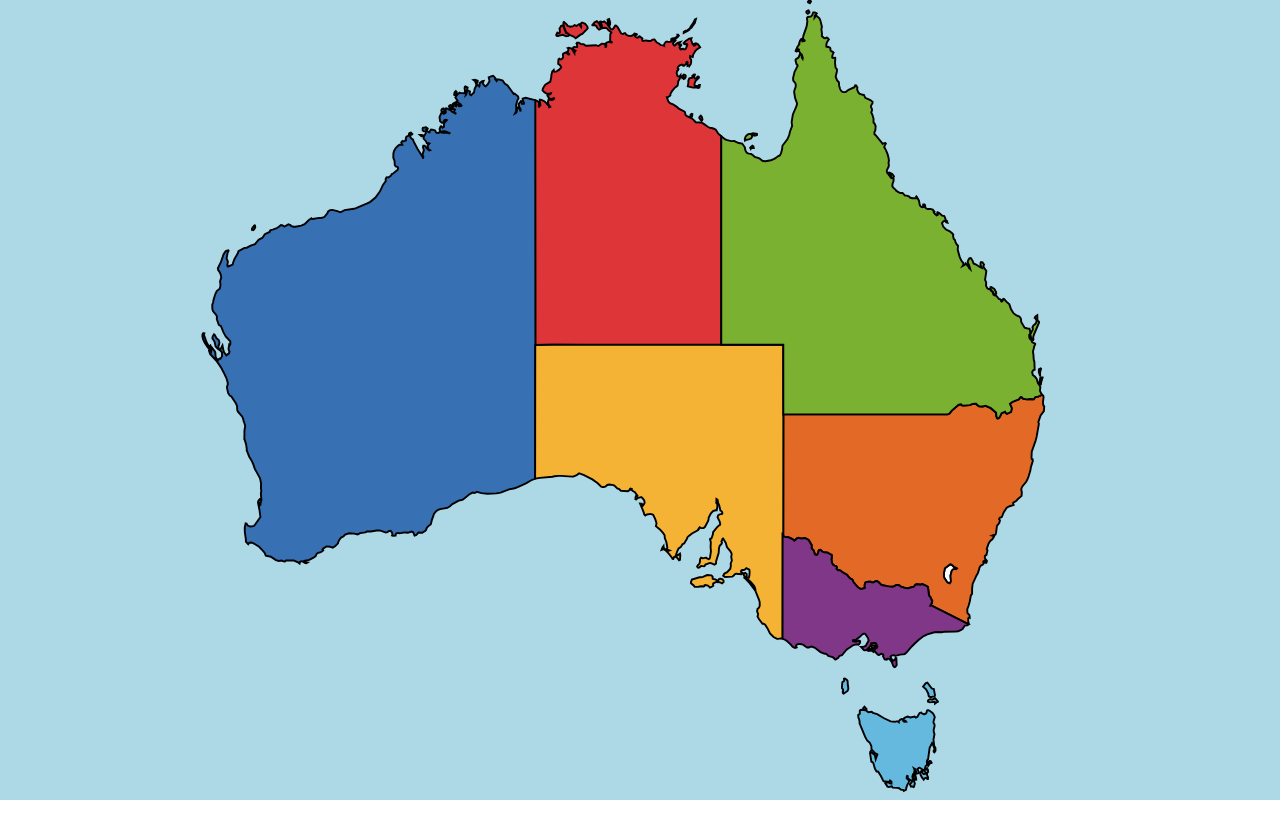
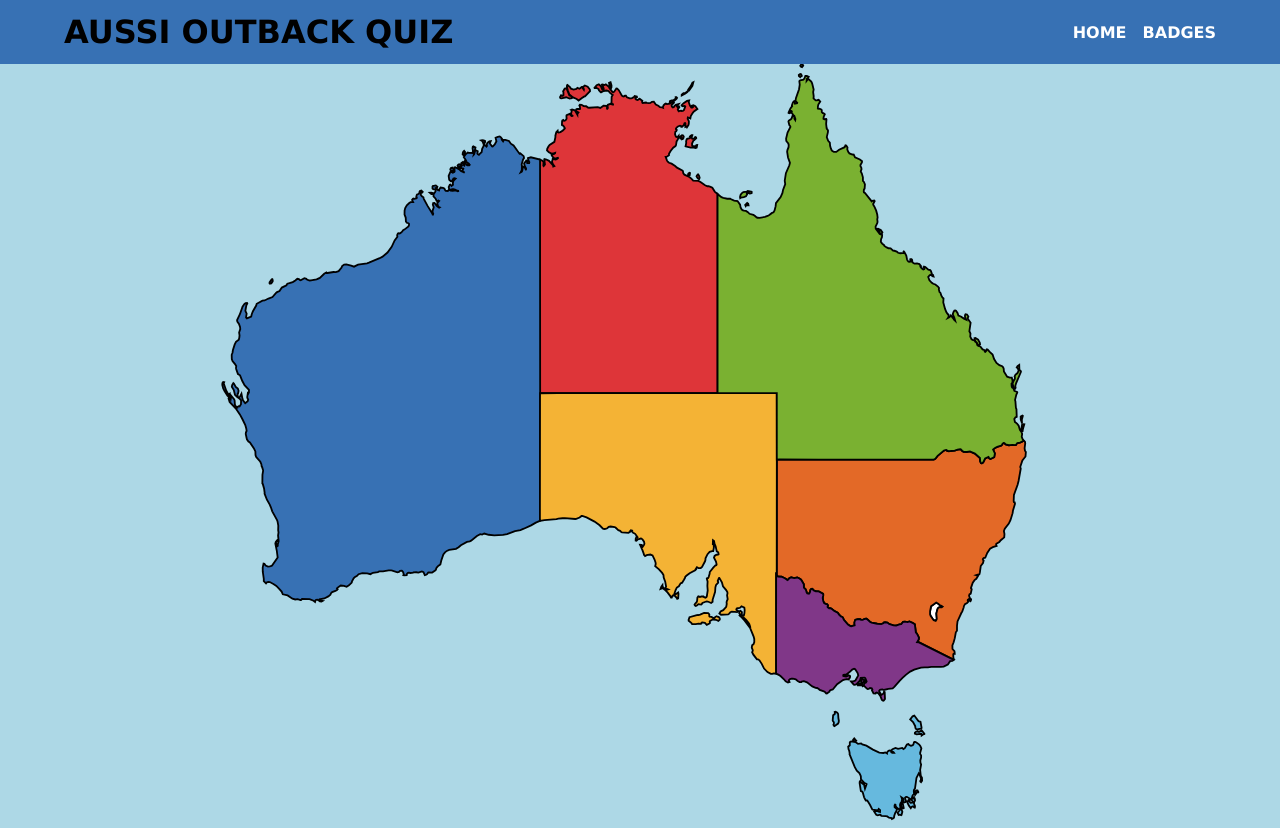
Before and after one commit to DarrachBarneveld/DarrachBarneveld-DarrachBarneveld-DarrachBarneveld-DarrachBarneveld-Project-2-Code-Institute, a plain HTML site: page index.html in a window 1280 px wide. Before the commit the page ends 800 px from the top, so only its background shows below. Drawn offline with Linux system fonts and the light colour scheme.

Commit message:
added header and styles

```diff
--- a/index.html
+++ b/index.html
@@ -8,6 +8,15 @@
     <link rel="stylesheet" href="styles.css" />
   </head>
   <body>
+    <header class="header-container">
+      <div><h1>AUSSI OUTBACK QUIZ</h1></div>
+      <ul class="nav-list">
+        <li><a href="index.html" class="nav-link">HOME</a></li>
+        <li><a href="index.html" class="nav-link">BADGES</a></li>
+      </ul>
+    </header>
+
+    <main>
       <div class="center">
         <svg
           id="map"
@@ -79,5 +88,6 @@
           />
         </svg>
       </div>
+    </main>
   </body>
 </html>
--- a/styles.css
+++ b/styles.css
@@ -16,20 +16,63 @@
   padding: 0;
   margin: 0;
   box-sizing: border-box;
+  font-family: Verdana, Geneva, Tahoma, sans-serif;
 }
 
 body {
   width: 100vw;
   height: 100vh;
+  background-color: black;
+  display: flex;
+  flex-direction: column;
+}
+
+/* HEADER */
+
+/* MAIN */
+
+main {
+  width: 100%;
+  background-color: lightblue;
+  display: flex;
+  justify-content: center;
+  flex: 1;
+}
+
+.header-container {
+  display: flex;
+  justify-content: space-between;
+  padding-inline: 4rem;
+  align-items: center;
+  width: 100%;
+  background-color: #3771b4;
+  min-height: 4rem;
+}
+
+.nav-list {
+  list-style: none;
+  display: flex;
+  gap: 1rem;
+}
+
+.nav-link {
+  color: white;
+  font-weight: 900;
+  text-decoration: none;
+}
+
+.nav-link:hover,
+.nav-link:focus {
+  text-decoration: underline;
 }
 
 .center {
   display: flex;
   justify-content: center;
   align-items: center;
-  background-color: lightblue;
   width: 100%;
   height: 100%;
+  max-width: 1000px;
 }
 
 /* MAP STATES */
@@ -73,15 +116,6 @@ body {
 }
 
 /* STATES */
-
-.header-container {
-  display: flex;
-  justify-content: space-evenly;
-  align-items: center;
-  width: 100%;
-  background-color: #3771b4;
-  min-height: 4rem;
-}
 
 .main {
   display: grid;
@@ -182,4 +216,5 @@ body {
 
 .btn:hover {
   cursor: pointer;
+  filter: brightness(1.4);
 }
```
Also changed, not shown: northernterritory.html (+3 -1 lines), queensland.html (+3 -1 lines). Lines whose indentation alone changed are shown as unchanged.
